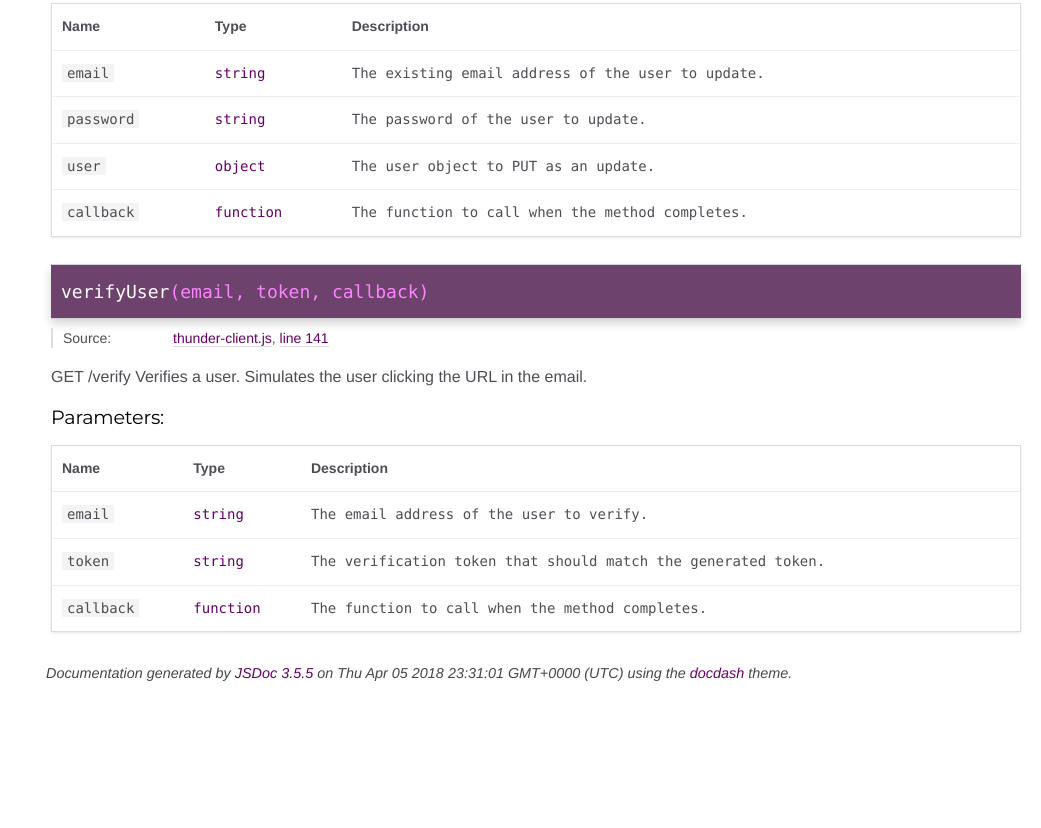
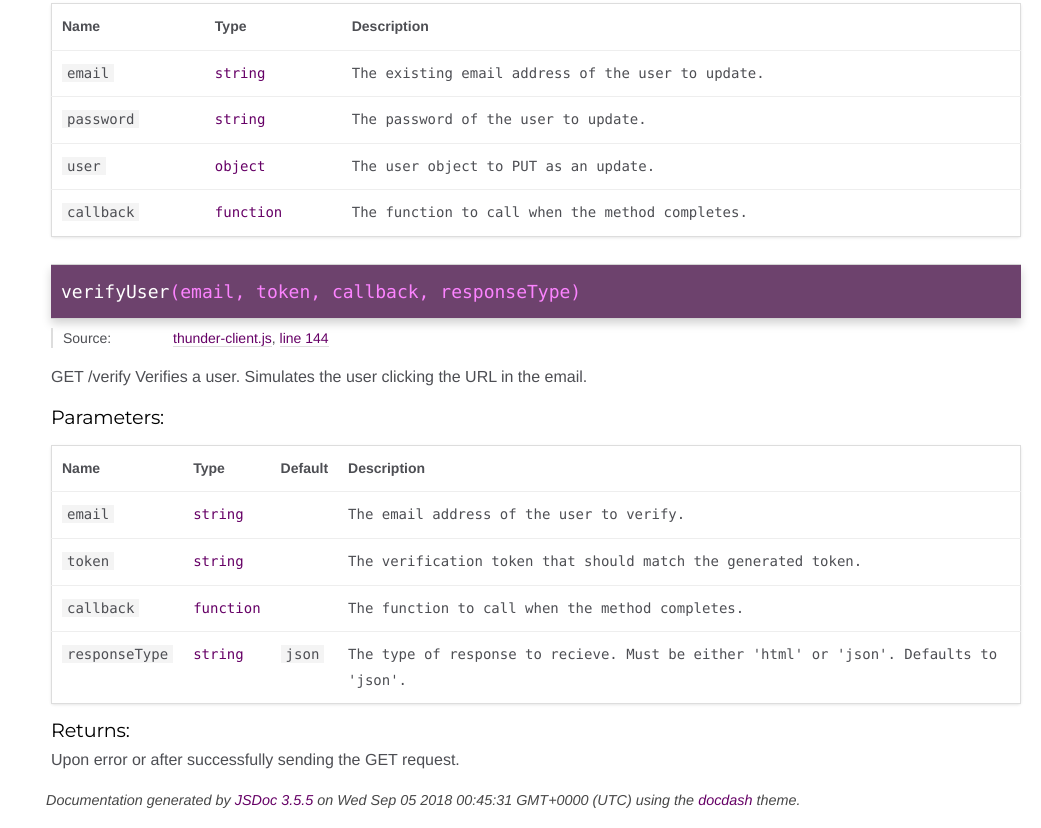
Before and after one commit to RohanNagar/thunder-client-js, a website: page docs/ThunderClient.html in a window 1280 px wide. Shown: the part 2447-3275 px from the top of the page, without its empty margins (239-1280 px from the left). Before the commit the page ends 3149 px from the top, so only its background shows below. Drawn offline with Linux system fonts and the light colour scheme.

Commit message:
Update docs

```diff
--- a/docs/ThunderClient.html
+++ b/docs/ThunderClient.html
@@ -1154,7 +1154,7 @@ Updates a Thunder user.
 
 
 
-    <h4 class="name" id="verifyUser"><span class="type-signature"></span>verifyUser<span class="signature">(email, token, callback)</span><span class="type-signature"></span></h4>
+    <h4 class="name" id="verifyUser"><span class="type-signature"></span>verifyUser<span class="signature">(email, token, callback, responseType)</span><span class="type-signature"></span></h4>
 
 
 
@@ -1166,7 +1166,7 @@ Updates a Thunder user.
 
     <dt class="tag-source">Source:</dt>
     <dd class="tag-source"><ul class="dummy"><li>
-        <a href="thunder-client.js.html">thunder-client.js</a>, <a href="thunder-client.js.html#line141">line 141</a>
+        <a href="thunder-client.js.html">thunder-client.js</a>, <a href="thunder-client.js.html#line144">line 144</a>
     </li></ul></dd>
 
 
@@ -1235,6 +1235,8 @@ Verifies a user. Simulates the user clicking the URL in the email.
 
 
 
+        <th>Default</th>
+
 
         <th class="last">Description</th>
     </tr>
@@ -1260,6 +1262,10 @@ Verifies a user. Simulates the user clicking the URL in the email.
 
 
 
+                <td class="default">
+
+                </td>
+
 
             <td class="description last">The email address of the user to verify.</td>
         </tr>
@@ -1282,6 +1288,10 @@ Verifies a user. Simulates the user clicking the URL in the email.
 
 
 
+
+                <td class="default">
+
+                </td>
 
 
             <td class="description last">The verification token that should match the generated token.</td>
@@ -1306,8 +1316,42 @@ Verifies a user. Simulates the user clicking the URL in the email.
 
 
 
+                <td class="default">
+
+                </td>
+
 
             <td class="description last">The function to call when the method completes.</td>
+        </tr>
+
+
+
+        <tr>
+
+                <td class="name"><code>responseType</code></td>
+
+
+            <td class="type">
+
+
+<span class="param-type">string</span>
+
+
+
+            </td>
+
+
+
+
+                <td class="default">
+
+                    <code>json</code>
+
+                </td>
+
+
+            <td class="description last">The type of response to recieve.
+  Must be either 'html' or 'json'. Defaults to 'json'.</td>
         </tr>
 
 
@@ -1323,6 +1367,16 @@ Verifies a user. Simulates the user clicking the URL in the email.
 
 
 
+
+
+
+
+<h5>Returns:</h5>
+
+
+<div class="param-desc">
+    Upon error or after successfully sending the GET request.
+</div>
 
 
 
@@ -1347,7 +1401,7 @@ Verifies a user. Simulates the user clicking the URL in the email.
 <br class="clear">
 
 <footer>
-    Documentation generated by <a href="https://github.com/jsdoc3/jsdoc">JSDoc 3.5.5</a> on Thu Apr 05 2018 23:31:01 GMT+0000 (UTC) using the <a href="https://github.com/clenemt/docdash">docdash</a> theme.
+    Documentation generated by <a href="https://github.com/jsdoc3/jsdoc">JSDoc 3.5.5</a> on Wed Sep 05 2018 00:45:31 GMT+0000 (UTC) using the <a href="https://github.com/clenemt/docdash">docdash</a> theme.
 </footer>
 
 <script>prettyPrint();</script>
```
Also changed, not shown: docs/index.html (+3 -2 lines), docs/thunder-client.js.html (+13 -6 lines).
